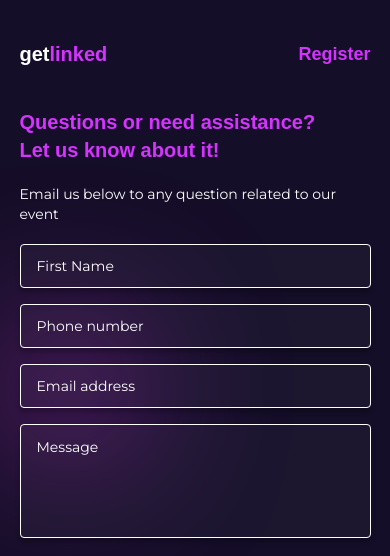
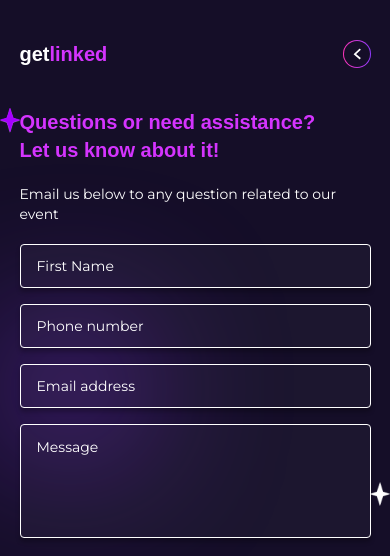
Before and after one commit to gift56/getlinked-ui-challengn, a Next.js app: page /contact in a window 390 px wide. Shown: the top 556 px of the page. Built offline with nearby package versions, Linux system fonts and the light colour scheme; a web font is replaced by a local one.

Commit message:
working on contact page

```diff
--- a/pages/contact/index.tsx
+++ b/pages/contact/index.tsx
@@ -12,9 +12,16 @@ import { useFormik } from "formik";
 import { ContactValue } from "@/types";
 import { contactSchema } from "@/schema";
 import { socialIcons } from "@/utils/constant";
+import Image from "next/image";
+import { useRouter } from "next/router";
 
 const Contactpage = () => {
   const [success, setSuccess] = useState(false);
+  const router = useRouter();
+
+  const handleBack = () => {
+    router.push("/");
+  };
   const navLinks = [
     {
       href: "/#timeline",
@@ -106,13 +113,50 @@ const Contactpage = () => {
                 />
               </Link>
             </nav>
-            <h2 className="tab:hidden text-lg font-semibold font-clash text-primary">
-              Register
-            </h2>
+            <span
+              className="w-7 h-7 bg-btnlinear rounded-full flex md:hidden items-center relative justify-center before:absolute before:inset-[1px] before:bg-dark before:rounded-full before:transition-all before:duration-300 hover:before:opacity-90"
+              onClick={handleBack}
+            >
+              <Image
+                src="/icon/downIcon.svg"
+                alt="bar-icon"
+                width={12}
+                height={12}
+                className="relative rotate-90"
+              />
+            </span>
           </div>
         </div>
       </header>
       <section className="w-full pb-8 lg:pb-0 lg:h-screen">
+        <img
+          src="/icon/purplestarIcon.png"
+          alt="star"
+          className="absolute flex tab:top-[25%] tab:left-[15%] z-40"
+          width={20}
+          height={20}
+        />
+        <img
+          src="/icon/lightstarIcon.png"
+          alt="star"
+          className="absolute right-0 bottom-[40%] tab:bottom-[-20%] tab:right-[10%] z-40"
+          width={20}
+          height={20}
+        />
+        <img
+          src="/icon/graystar.png"
+          alt="star"
+          className="absolute tab:top-[20%] tab:right-[15%] z-40"
+          width={20}
+          height={20}
+        />
+        <img
+          src="/icon/purplestarIcon.png"
+          alt="star"
+          className="absolute tab:bottom-[5%] tab:right-[50%] z-40"
+          width={20}
+          height={20}
+        />
         <div className="container h-full">
           <div className="w-full relative flex h-full flex-col items-center justify-between lg:flex-row lg:w-[80%] lg:mx-auto  gap-6">
             <div className="hidden lg:flex items-center w-full relative h-full">
@@ -147,20 +191,6 @@ const Contactpage = () => {
                   </nav>
                 </div>
               </div>
-              <img
-                src="/icon/purplestarIcon.png"
-                alt="star"
-                className="absolute hidden tab:flex tab:top-[5%] tab:left-[10%] z-40"
-                width={20}
-                height={20}
-              />
-              <img
-                src="/icon/lightstarIcon.png"
-                alt="star"
-                className="absolute right-0 bottom-[40%] tab:bottom-[20%] tab:right-[10%] z-40"
-                width={20}
-                height={20}
-              />
             </div>
             <div className="w-full lg:bg-[#ffffff08] lg:shadow-registerShad lg:rounded-xl lg:p-10 text-white lg:h-[550px] lg:overflow-y-auto flex flex-col items-start justify-start gap-5 relative">
               <h2 className="text-xl font-semibold font-clash text-primary">
@@ -169,7 +199,9 @@ const Contactpage = () => {
                 </span>
                 <span className="font-clash block">Let us know about it!</span>
               </h2>
-              <p className="text-sm font-normal lg:hidden">Email us below to any question related to our event</p>
+              <p className="text-sm font-normal lg:hidden">
+                Email us below to any question related to our event
+              </p>
 
               <form
                 onSubmit={handleSubmit}
@@ -252,14 +284,14 @@ const Contactpage = () => {
           animate={{ opacity: 1, scale: 1 }}
           transition={{ duration: 1 }}
           viewport={{ once: true }}
-          className="flex bg-btnlinear w-[100px] h-[100px] lg:w-[250px] lg:h-[250px] rounded-[50%] blur-[80px] lg:blur-[120px] top-[40%] left-[5%] lg:left-20 lg:top-[24%] absolute z-[-2]"
+          className="flex bg-purple1 w-[100px] h-[100px] lg:w-[250px] lg:h-[250px] rounded-[50%] blur-[80px] lg:blur-[120px] top-[40%] left-[5%] lg:left-20 lg:top-[24%] absolute z-[-2]"
         ></motion.div>
         <motion.div
           initial={{ opacity: 0, scale: 0.5 }}
           animate={{ opacity: 1, scale: 1 }}
           transition={{ duration: 1 }}
           viewport={{ once: true }}
-          className="bg-btnlinear hidden lg:flex md:w-[200px] h-[200px] blur-[150px] rounded-[50%] right-0 bottom-0 absolute z-[-2]"
+          className="bg-purple1 hidden lg:flex md:w-[200px] h-[200px] blur-[150px] rounded-[50%] right-0 bottom-0 absolute z-[-2]"
         ></motion.div>
       </section>
       <SuccessfulModal
```
